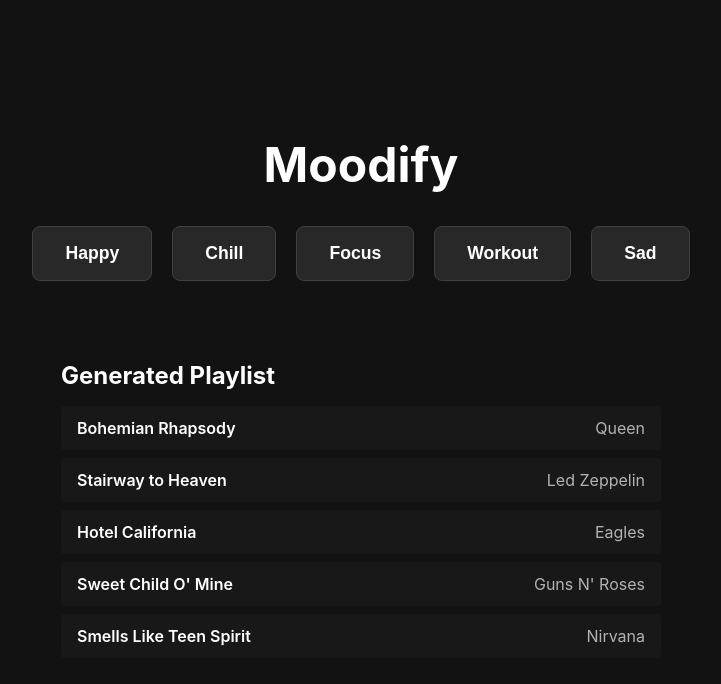
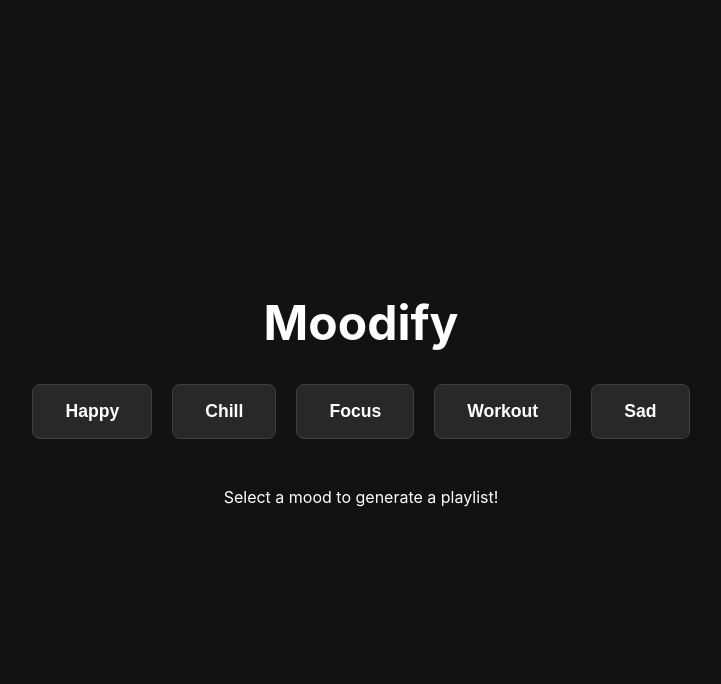
Before and after one commit to mus381/Moodify, a React (Create React App) app: page / in a window 1280 px wide. Shown: the top 684 px of the page, without its empty margins (279-1000 px from the left). Built offline with nearby package versions, Linux system fonts and the light colour scheme.

Commit message:
updated with token n handles error sucessfully

```diff
--- a/package.json
+++ b/package.json
@@ -7,6 +7,7 @@
     "@testing-library/jest-dom": "^6.8.0",
     "@testing-library/react": "^16.3.0",
     "@testing-library/user-event": "^13.5.0",
+    "dotenv": "^17.2.1",
     "react": "^19.1.1",
     "react-dom": "^19.1.1",
     "react-scripts": "5.0.1",
--- a/src/App.js
+++ b/src/App.js
@@ -1,13 +1,75 @@
+import React, { useState } from 'react';
 import './App.css';
 import MoodSelector from './components/MoodSelector';
-import PlaylistView from './components/PlaylistView'; // <-- IMPORT IT
+import PlaylistView from './components/PlaylistView';
 
 function App() {
+  // State to hold the playlist tracks. Starts as an empty array.
+  const [tracks, setTracks] = useState([]);
+
+  // Your temporary access token. Remember, this expires after one hour.
+  const accessToken = 'BQC5NEJ3sH-dzyQXe5k50kszQMl4A39-80s3iW_8ST2JvQc4xkJN-JMR3UwZ4gUffaD2EikiPm0_x2bYQ3KVdZK8W61TOLR2d_eRhX3QqO3qMVgqNILjBtbBLLIxGVpdZJYJYsFKEUM';
+
+  /**
+   * Fetches a playlist from Spotify based on the selected mood.
+   * @param {string} mood - The mood keyword to search for (e.g., "happy", "focus").
+   */
+  const getPlaylist = async (mood) => {
+    const searchUrl = `https://api.spotify.com/v1/search?q=${mood}&type=playlist&limit=1`;
+
+    try {
+      // First, search for a playlist that matches the mood
+      const response = await fetch(searchUrl, {
+        headers: {
+          'Authorization': `Bearer ${accessToken}`
+        }
+      });
+
+      const data = await response.json();
+
+      // --- RESILIENCE CHECK ---
+      // This is the critical fix: check if the search returned any playlists.
+      if (!data.playlists || data.playlists.items.length === 0) {
+        console.error(`No playlists found for the mood: ${mood}`);
+        // NOTE: alert() is used for simplicity. In a real app, you'd use a styled modal.
+        alert(`Sorry, we couldn't find any playlists for "${mood}". Please try another!`);
+        setTracks([]); // Clear any previous playlist from the view
+        return; // Exit the function to prevent errors
+      }
+      // --- END OF FIX ---
+
+      // If the check passes, it's safe to get the ID of the first playlist.
+      const playlistId = data.playlists.items[0].id;
+
+      // Now, use the playlist ID to get its tracks
+      const tracksResponse = await fetch(`https://api.spotify.com/v1/playlists/${playlistId}/tracks`, {
+        headers: {
+          'Authorization': `Bearer ${accessToken}`
+        }
+      });
+
+      const tracksData = await tracksResponse.json();
+
+      // Update our state with the fetched tracks, ensuring we have valid data
+      if (tracksData.items) {
+        setTracks(tracksData.items);
+      } else {
+        setTracks([]);
+      }
+
+    } catch (error) {
+      console.error("Error fetching from Spotify API:", error);
+      alert("There was an error communicating with Spotify. Please check the console.");
+    }
+  };
+
   return (
     <div className="App">
       <h1>Moodify</h1>
-      <MoodSelector />
-      <PlaylistView /> {/* <-- RENDER IT HERE */}
+      {/* Pass the getPlaylist function down to the MoodSelector */}
+      <MoodSelector onMoodSelected={getPlaylist} />
+      {/* Pass the tracks from our state down to the PlaylistView */}
+      <PlaylistView tracks={tracks} />
     </div>
   );
 }
--- a/src/components/MoodSelector.js
+++ b/src/components/MoodSelector.js
@@ -1,14 +1,14 @@
 import React from 'react';
 import './MoodSelector.css'; // We will create this file next
 
-const MoodSelector = () => {
+const MoodSelector = ({ onMoodSelected }) => {
   // Array of moods to create buttons dynamically
   const moods = ['Happy', 'Chill', 'Focus', 'Workout', 'Sad'];
 
   return (
     <div className="mood-selector-container">
       {moods.map((mood) => (
-        <button key={mood} className="mood-card">
+    <button key={mood} className="mood-card" onClick={() => onMoodSelected(mood.toLowerCase())}>
           {mood}
         </button>
       ))}
--- a/src/components/PlaylistView.js
+++ b/src/components/PlaylistView.js
@@ -1,24 +1,23 @@
 import React from 'react';
 import './PlaylistView.css'; // We'll create this next
 
-// Let's create some fake song data to work with
-const fakePlaylist = [
-  { id: 1, title: 'Bohemian Rhapsody', artist: 'Queen' },
-  { id: 2, title: 'Stairway to Heaven', artist: 'Led Zeppelin' },
-  { id: 3, title: 'Hotel California', artist: 'Eagles' },
-  { id: 4, title: 'Sweet Child O\' Mine', artist: 'Guns N\' Roses' },
-  { id: 5, title: 'Smells Like Teen Spirit', artist: 'Nirvana' },
-];
 
-const PlaylistView = () => {
+const PlaylistView = ({ tracks }) => {
+
+  // Add a check in case there are no tracks yet
+  if (!tracks || tracks.length === 0) {
+    return <p>Select a mood to generate a playlist!</p>;
+  }
   return (
     <div className="playlist-container">
       <h2>Generated Playlist</h2>
       <ul className="playlist">
-        {fakePlaylist.map((track) => (
+      {/* Map over the tracks from props */}
+        {tracks.map(({ track }) => (
           <li key={track.id} className="track">
-            <span className="track-title">{track.title}</span>
-            <span className="track-artist">{track.artist}</span>
+            <span className="track-title">{track.name}</span>
+            <span className="track-artist">{track.artists[0].name}</span>
+
           </li>
         ))}
       </ul>
```
Also changed, not shown: 2 other files (tests, documents, lock files or other folders).
